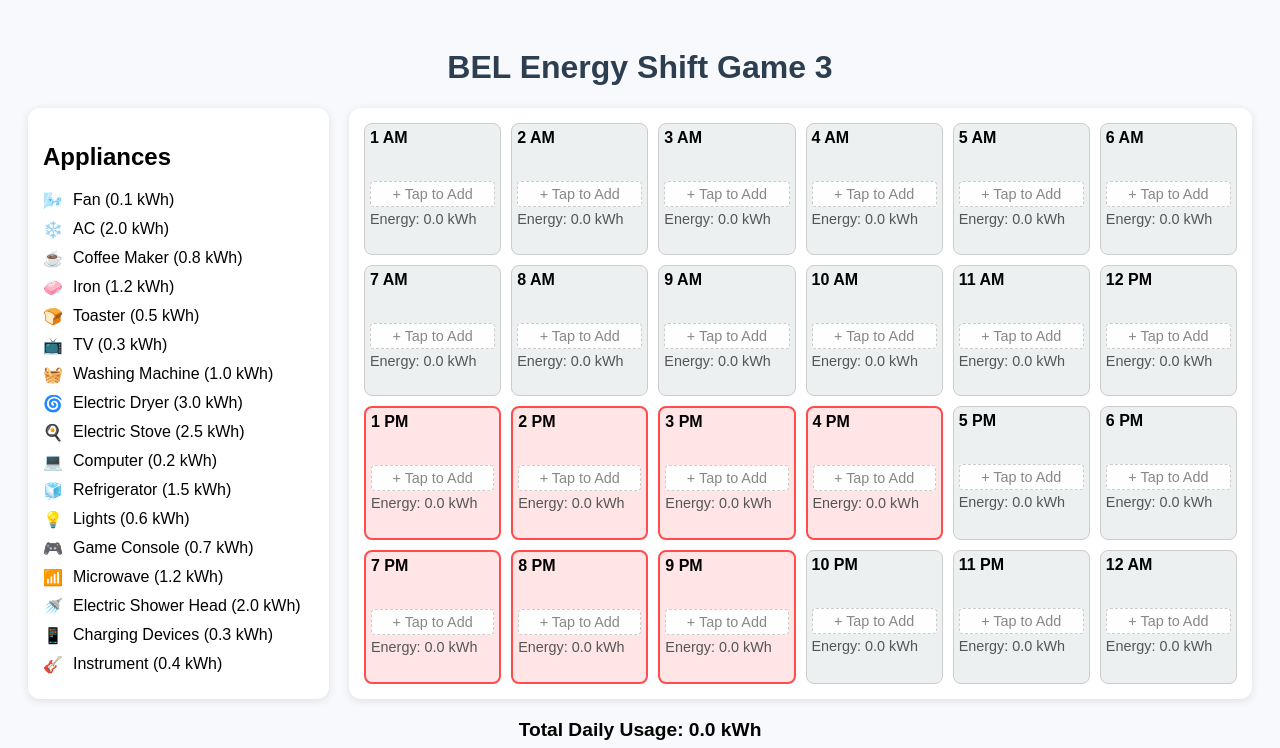
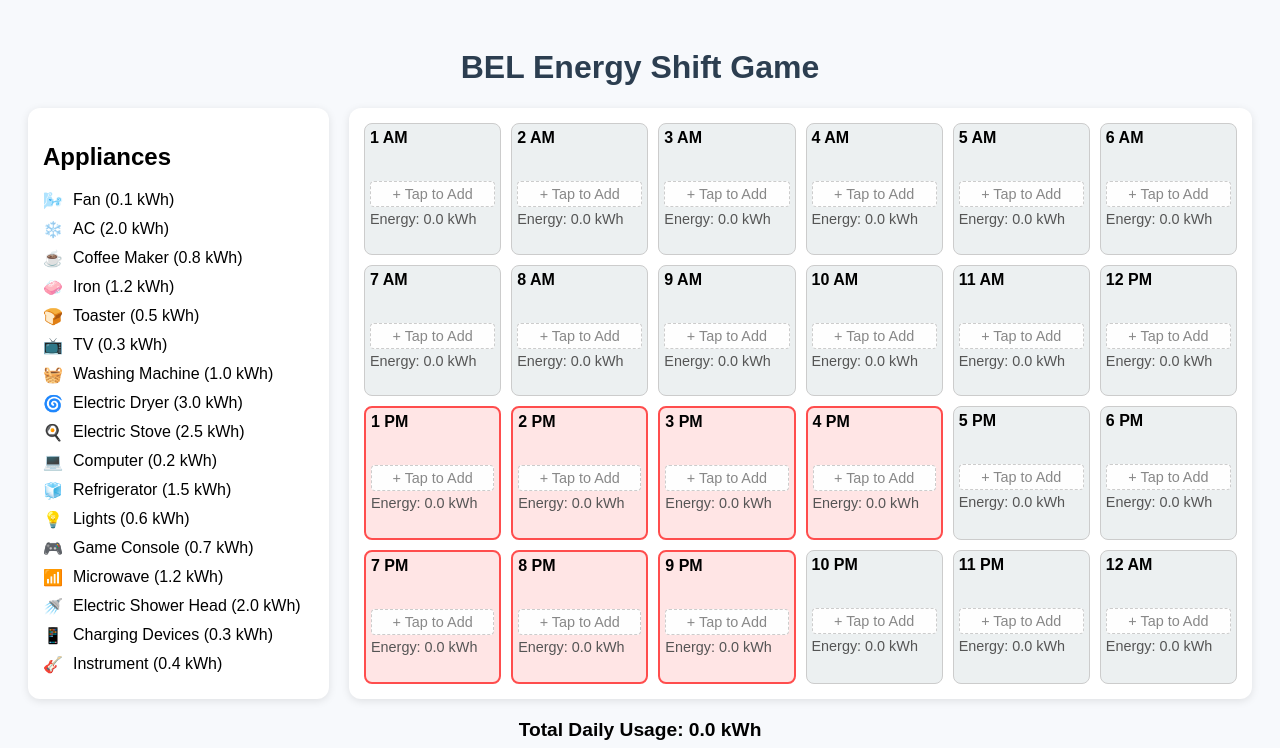
Before and after one commit to Evpech29/BEL-Energy-Shift-Game, a plain HTML site: page index.html in a window 1280 px wide. Shown: the top 748 px of the page. Drawn offline with Linux system fonts and the light colour scheme.

Commit message:
index.html

```diff
--- a/index.html
+++ b/index.html
@@ -143,7 +143,7 @@
   </style>
 </head>
 <body>
-  <h1>BEL Energy Shift Game 3</h1>
+  <h1>BEL Energy Shift Game</h1>
   <div class="game-container">
   <div class="appliance-menu">
   <h2>Appliances</h2>
```
